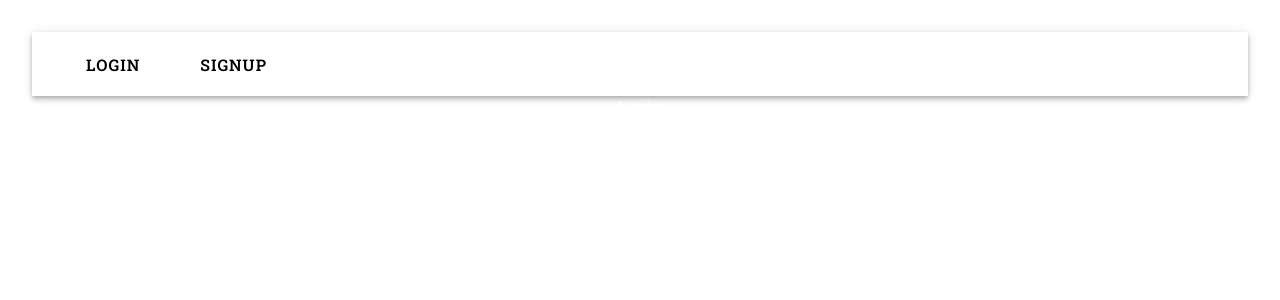
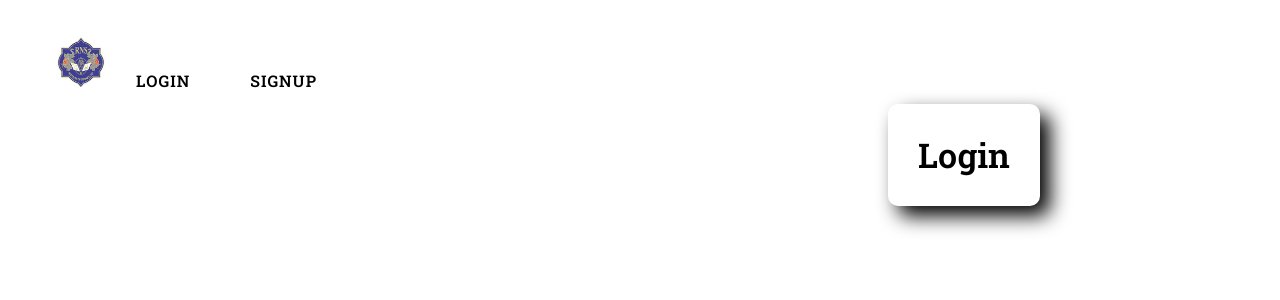
Before and after one commit to Sumitraj17/Academic-Insight, a React (Vite) app in the folder client/: page /login in a window 1280 px wide. Shown: the top 300 px of the page. Built offline with nearby package versions, Linux system fonts and the light colour scheme.

Commit message:
Fixed a bug related to mysql

```diff
--- a/client/src/App.tsx
+++ b/client/src/App.tsx
@@ -4,7 +4,6 @@ import Home from "./pages/Home"
 import Login from "./pages/Login"
 import Signup from "./pages/Signup"
 import NotFound from "./pages/NotFound"
-// import { useAuth } from "./context/auth-context"
 
 const App = () => {
     // const auth = useAuth();
@@ -22,4 +21,4 @@ const App = () => {
     )
 }
 
-export default App
+export default App;
--- a/client/src/components/Header.tsx
+++ b/client/src/components/Header.tsx
@@ -1,12 +1,13 @@
 import NavLink from "./shared/NavLink"
 import { AppBar, Toolbar } from "@mui/material"
+import rnsLogo from "../assets/rns-logo.jpeg";
 
 const Header = () => {
     return (
-        <AppBar sx={{ bgcolor: "transparent", position: "static" }}>
+        <AppBar sx={{ bgcolor: "transparent", position: "static", boxShadow: "none" }}>
             <Toolbar sx={{ display: "flex" }}>
                 <div>
-                    <>
+                    <img src={rnsLogo} alt="College Logo" height="50px" width="50px"></img>
                     <NavLink
                         bg="#ffff"
                         to="/login"
@@ -19,7 +20,6 @@ const Header = () => {
                         text="Signup"
                         textColor="black"
                     />
-                    </>
                 </div>
             </Toolbar>
         </AppBar >
--- a/client/src/index.css
+++ b/client/src/index.css
@@ -12,7 +12,7 @@ body {
     margin: 0;
     padding: 0;
     background-color: white;
-    color: white;
+    color: black;
     font-family: 'Roboto Slab', serif;
 }
 
--- a/client/src/main.tsx
+++ b/client/src/main.tsx
@@ -3,26 +3,29 @@ import ReactDOM from 'react-dom/client'
 import App from './App.tsx'
 import { BrowserRouter } from 'react-router-dom';
 import { Toaster } from 'react-hot-toast';
+import { ThemeProvider, createTheme } from '@mui/material';
+import axios from 'axios';
 import './index.css'
-import { createTheme, ThemeProvider } from '@mui/material';
-// import { AuthProvider } from "./context/auth-context.ts";
 
+//default axios settings
+axios.defaults.baseURL = "http://localhost:5000/api/v1";
+axios.defaults.withCredentials = true;
+
+//theme for the whole website
 const theme = createTheme({
     typography: {
         fontFamily: "Roboto Slab, serif",
-        allVariants: { color: "white" }
+        allVariants: { color: "#000" }
     }
-});
+})
 
 ReactDOM.createRoot(document.getElementById('root')!).render(
     <React.StrictMode>
-        {/* <AuthProvider> */}
         <BrowserRouter>
             <ThemeProvider theme={theme}>
                 <Toaster position='top-right' />
                 <App />
             </ThemeProvider>
         </BrowserRouter>
-        {/* </AuthProvider> */}
     </React.StrictMode>,
 )
--- a/client/src/pages/Home.tsx
+++ b/client/src/pages/Home.tsx
@@ -1,7 +1,13 @@
+import { Box } from '@mui/material';
+
 const Home = () => {
-
     return (
-        <div>Home</div>
+        <Box
+            width='100%'
+            height='100%'
+        >
+            Hello
+        </Box>
     )
 }
 
--- a/client/src/pages/Login.tsx
+++ b/client/src/pages/Login.tsx
@@ -1,7 +1,60 @@
+import { Box, Typography } from "@mui/material";
 
 const Login = () => {
     return (
-        <div>Login</div>
+        <Box width="100%" height="100%" display="flex" flex="1">
+            <Box
+                padding={6}
+                mt={2}
+                display={{
+                    md: "flex",
+                    sm: "none",
+                    xs: "none"
+                }}
+            >
+
+            </Box>
+            <Box
+                display={'flex'}
+                flex={{
+                    xs: "1",
+                    md: "0.5"
+                }}
+                justifyContent={'center'}
+                alignItems={'center'}
+                padding={1}
+                ml={'auto'}
+                mr={"12"}
+            >
+                <form
+                    onSubmit={() => { }}
+                    style={{
+                        margin: "auto",
+                        padding: "30px",
+                        boxShadow: "10px 10px 20px #000",
+                        borderRadius: "10px",
+                        border: "none"
+                    }}
+                >
+                    <Box
+                        sx={{
+                            display: 'flex',
+                            flexDirection: 'column',
+                            justifyContent: 'center'
+                        }}
+                    >
+                        <Typography
+                            variant="h4"
+                            textAlign="center"
+                            padding="2"
+                            fontWeight="600"
+                        >
+                            Login
+                        </Typography>
+                    </Box>
+                </form>
+            </Box>
+        </Box>
     )
 }
 
```
Also changed, not shown: client/src/context/auth-context.ts (+7 -0 lines), client/src/assets/rns-logo.jpeg (added). Lines whose indentation alone changed are shown as unchanged.
